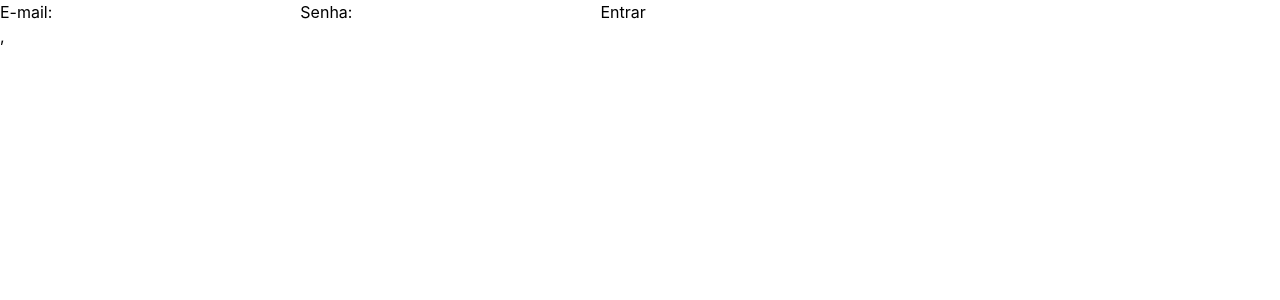
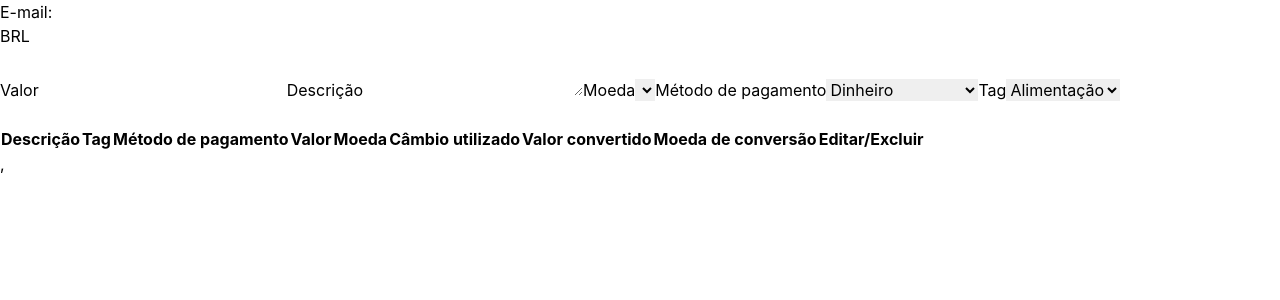
Before and after one commit to rcalvs/desafioKlever, a React (Create React App) app: page / in a window 1280 px wide. Shown: the top 300 px of the page. Built offline with nearby package versions, Linux system fonts and the light colour scheme.

Commit message:
Feat: Wallet Page

```diff
--- a/src/App.js
+++ b/src/App.js
@@ -1,10 +1,12 @@
 // import {Routes, Route } from 'react-router-dom';
 import './App.css';
 import Login from './pages/Login'
+import Wallet from './pages/Wallet'
 
 function App() {
   return (
-    <Login />
+    // <Login />
+    <Wallet />
   );
 }
 
--- /dev/null
+++ b/src/components/Form.jsx
@@ -0,0 +1,48 @@
+import React from 'react';
+
+function Form(){
+
+
+  return (
+    <div>
+      <form>
+          <label htmlFor="value">
+            Valor
+            <input id="value" type="text" />
+          </label>
+          <label htmlFor="description">
+            Descrição
+            <textarea id="description" />
+          </label>
+          <label htmlFor="currency">
+            Moeda
+            <select id="currency">
+
+            </select>
+          </label>
+          <label htmlFor="payment-option">
+            Método de pagamento
+            <select id="payment-option">
+              <option value="cash">Dinheiro</option>
+              <option value="c_credit">Cartão de crédito</option>
+              <option value="c_debit">Cartão de débito</option>
+            </select>
+          </label>
+          <label htmlFor="tag">
+            Tag
+            <select id="tag">
+              <option value="food">Alimentação</option>
+              <option value="leisure">Lazer</option>
+              <option value="work">Trabalho</option>
+              <option value="transport">Transporte</option>
+              <option value="healthy">Saúde</option>
+            </select>
+          </label>
+        </form>
+        <button type="button" onClick={ (e) => console.log(e.target) }>
+        </button>
+      </div>
+    )
+}
+
+export default Form;
--- /dev/null
+++ b/src/components/Header.jsx
@@ -0,0 +1,16 @@
+import React from 'react';
+
+function Header(){
+
+
+  return (
+    <header>
+      <p>
+        E-mail:
+      </p>
+      <p>BRL</p>
+    </header>
+  )
+}
+
+export default Header;
--- /dev/null
+++ b/src/components/Table.jsx
@@ -0,0 +1,28 @@
+import React from 'react';
+
+function Table(){
+
+  return (
+    <table>
+    <thead>
+      <tr>
+        <th>Descrição</th>
+        <th>Tag</th>
+        <th>Método de pagamento</th>
+        <th>Valor</th>
+        <th>Moeda</th>
+        <th>Câmbio utilizado</th>
+        <th>Valor convertido</th>
+        <th>Moeda de conversão</th>
+        <th>Editar/Excluir</th>
+      </tr>
+    </thead>
+    <tbody>
+    </tbody>
+  </table>
+
+  )
+
+}
+
+export default Table;
--- /dev/null
+++ b/src/pages/Wallet.js
@@ -0,0 +1,17 @@
+import React from 'react';
+import Header from '../components/Header';
+import Form from '../components/Form';
+import Table from '../components/Table';
+
+function Wallet(){
+
+  return (
+    <div>
+      <Header />
+      <Form />
+      <Table />
+    </div>
+  )
+}
+
+export default Wallet;
```
